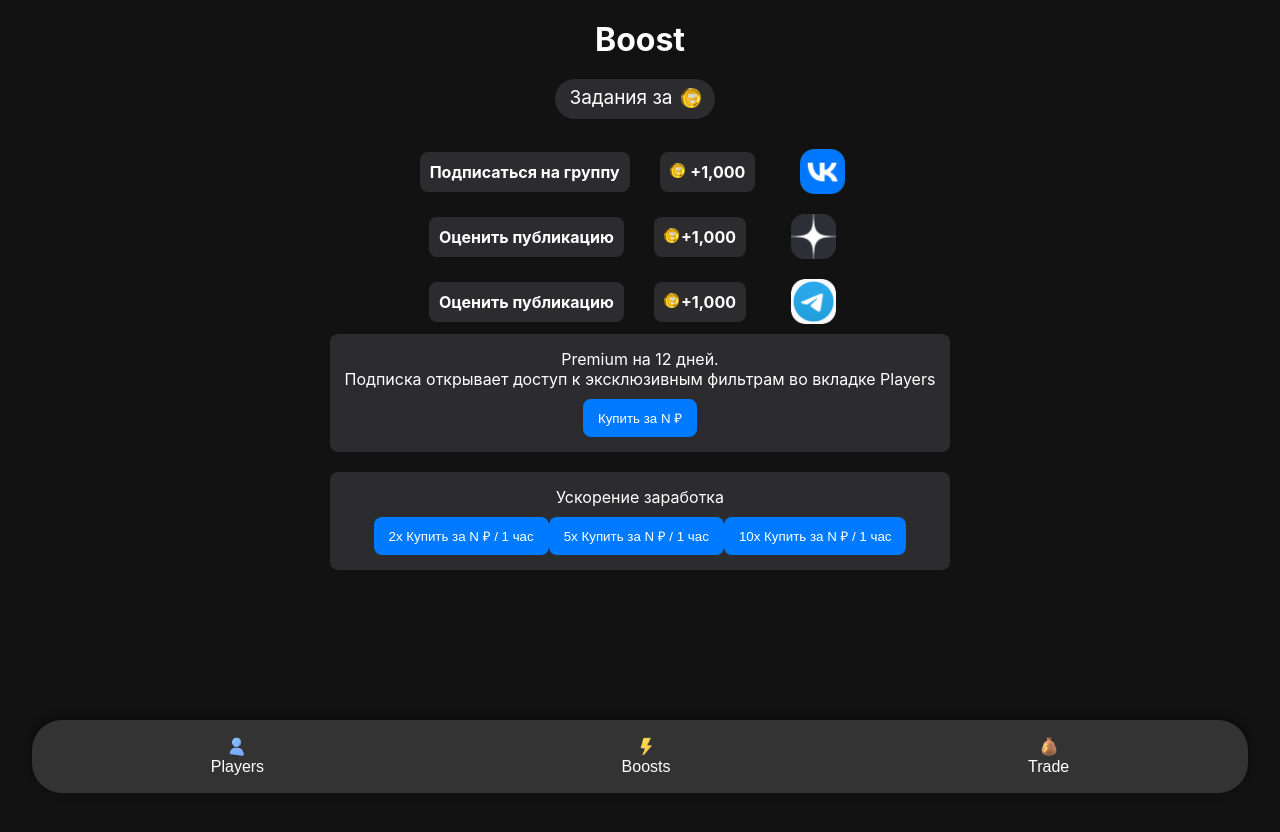
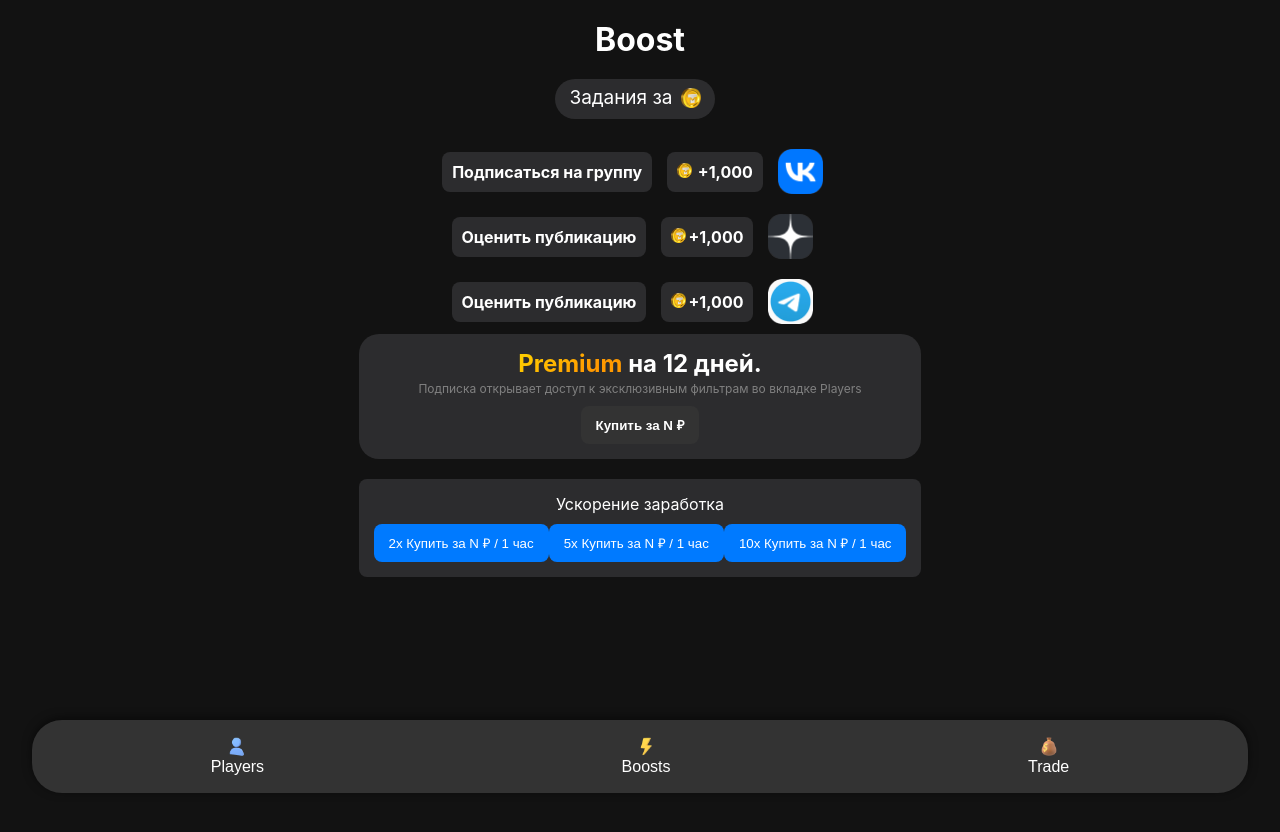
Before and after one commit to artemodkow/tg-webapp-react, a React (Create React App) app: page / in a window 1280 px wide. Both pictures are taken after a click on the button "Boosts". Shown: the top 832 px of the page. Built offline with nearby package versions, Linux system fonts and the light colour scheme; a web font is replaced by a local one.

Commit message:
boosts menu

```diff
--- a/src/components/Boosts/Boosts.css
+++ b/src/components/Boosts/Boosts.css
@@ -58,7 +58,7 @@
     background-color: #2c2c2e; /* Adjust color to your preference */
     padding: 10px 10px;
     border-radius: 8px; /* Rounded corners for the +1,000 box */
-    margin-right:30px;
+    margin-right: 15px;
     font-weight: bold;
     white-space: nowrap;
 }
@@ -68,7 +68,6 @@
     height: 45px;
     position: static;
     border-radius: 13px; /* Rounded corners for the +1,000 box */
-    margin-left: 15px;
     margin-right:15px;
 }
 .boosts-text .coin {
@@ -85,19 +84,38 @@
 .boosts-premium {
     padding: 15px;
     background-color: #2c2c2e;
-    border-radius: 8px;
+    border-radius: 20px;
     font-family: 'SF Pro Display', sans-serif;
     margin-bottom: 20px;
-    text-align: center;
 }
+.premium-gradient {
+    font-weight: bold;
+    font-size: 24px;
+    background: linear-gradient(135deg, #ffcc00 10%, #ff9900 70%);
+    color: transparent;
+    background-clip: text;
+    -webkit-background-clip: text;
+}
+.text-header-premium {
+    font-size: 24px;
+    font-weight: bold;
+}
+.text-in-premium{
+    margin-top: 3px;
+    color: gray;
+    font-size: 12px;
 
+}
 .boosts-premium button {
-    background-color: #007aff;
+    background-color: #333333;
     color: white;
     padding: 10px 15px;
     border: none;
     border-radius: 8px;
     margin-top: 10px;
+}
+.text-button{
+    font-weight: bold;
 }
 
 .boosts-earnings {
--- a/src/components/Boosts/Boosts.js
+++ b/src/components/Boosts/Boosts.js
@@ -51,9 +51,13 @@ const Boosts = () => {
             </div>
 
             <div className="boosts-premium">
-                <p>Premium на 12 дней.</p>
-                <p>Подписка открывает доступ к эксклюзивным фильтрам во вкладке Players</p>
-                <button>Купить за N ₽</button>
+                <span className="premium-gradient">Premium</span><span className="text-header-premium"> на 12 дней.</span>
+                <div className="text-in-premium">Подписка открывает доступ к эксклюзивным фильтрам во вкладке Players</div>
+                <button>
+                    <span className="text-button">
+                        Купить за N ₽
+                    </span>
+                </button>
             </div>
 
             <div className="boosts-earnings">
```
